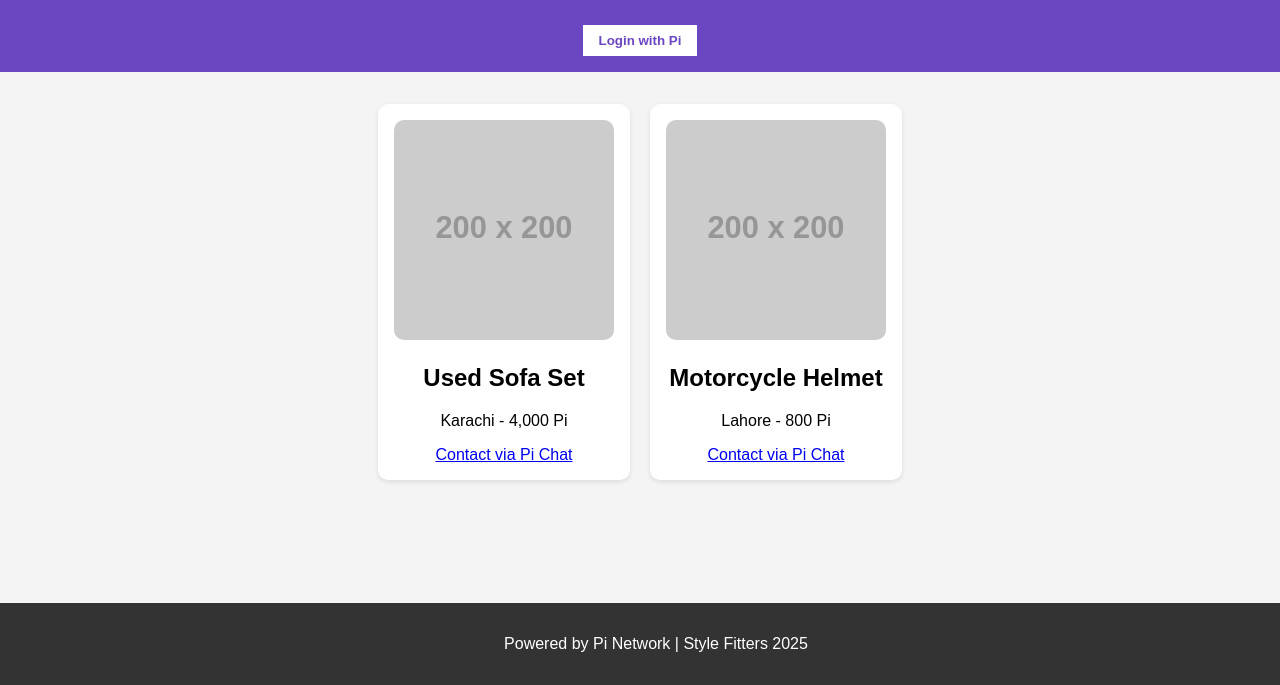
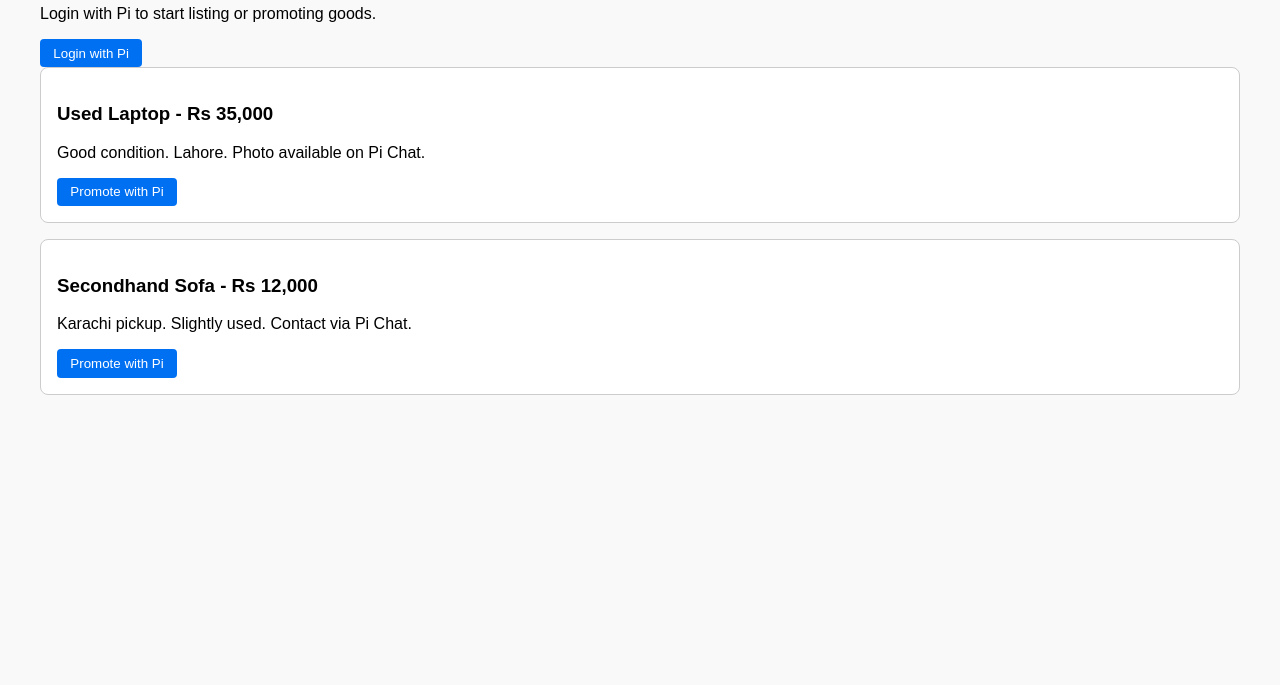
Before and after one commit to umer30-pi/pi-classifieds, a plain HTML site: page index.html in a window 1280 px wide. Shown: the part 115-800 px from the top of the page. Drawn offline with Linux system fonts and the light colour scheme; placeholder pictures from the web are drawn by us.

Commit message:
index.html

```diff
--- a/index.html
+++ b/index.html
@@ -1,44 +1,66 @@
-<!DOCTYPE html>
-<html lang="en">
+<!DOCTYPE html><html lang="en">
 <head>
-  <meta charset="UTF-8" />
-  <meta name="viewport" content="width=device-width, initial-scale=1.0"/>
+  <meta charset="UTF-8">
+  <meta name="viewport" content="width=device-width, initial-scale=1.0">
   <title>Style Fitters - Pi Classifieds</title>
-  <link rel="stylesheet" href="style.css">
+  <script src="https://sdk.minepi.com/pi-sdk.js"></script>
+  <style>
+    body { font-family: Arial, sans-serif; padding: 2em; background: #f9f9f9; }
+    .listing { border: 1px solid #ccc; border-radius: 8px; padding: 1em; margin-bottom: 1em; background: #fff; }
+    .btn { padding: 0.5em 1em; background: #0070f3; color: white; border: none; border-radius: 4px; cursor: pointer; }
+  </style>
 </head>
 <body>
-  <header>
-    <h1>Style Fitters</h1>
-    <p>Buy & Sell Secondhand Goods in Pakistan</p>
-    <button id="pi-login-btn">Login with Pi</button>
-  </header>
+  <h1>Style Fitters - Pi Classifieds</h1>
+  <p id="welcome">Login with Pi to start listing or promoting goods.</p>
+  <button class="btn" onclick="loginWithPi()">Login with Pi</button> <div id="listings">
+    <div class="listing">
+      <h3>Used Laptop - Rs 35,000</h3>
+      <p>Good condition. Lahore. Photo available on Pi Chat.</p>
+      <button class="btn" onclick="promoteListing('Used Laptop')">Promote with Pi</button>
+    </div>
+    <div class="listing">
+      <h3>Secondhand Sofa - Rs 12,000</h3>
+      <p>Karachi pickup. Slightly used. Contact via Pi Chat.</p>
+      <button class="btn" onclick="promoteListing('Secondhand Sofa')">Promote with Pi</button>
+    </div>
+  </div> <script>
+    let piUser = null;
 
-  <main>
-    <div class="product-list">
-      <div class="product-card">
-        <img src="https://via.placeholder.com/200" alt="Product Image">
-        <h2>Used Sofa Set</h2>
-        <p>Karachi - 4,000 Pi</p>
-        <a href="#">Contact via Pi Chat</a>
-      </div>
+    function loginWithPi() {
+      Pi.authenticate(['username'], function(authData) {
+        piUser = authData.user;
+        document.getElementById("welcome").innerText = `Welcome, @${piUser.username}`;
+      }, function(error) {
+        console.error(error);
+        alert("Pi login failed.");
+      });
+    }
 
-      <div class="product-card">
-        <img src="https://via.placeholder.com/200" alt="Product Image">
-        <h2>Motorcycle Helmet</h2>
-        <p>Lahore - 800 Pi</p>
-        <a href="#">Contact via Pi Chat</a>
-      </div>
-    </div>
-  </main>
-
-  <footer>
-    <p>Powered by Pi Network | Style Fitters 2025</p>
-  </footer>
-
-  <script>
-    document.getElementById("pi-login-btn").onclick = function() {
-      alert("Pi Login is Sandbox only for now.");
-    };
-  </script>
-</body>
+    function promoteListing(itemName) {
+      if (!piUser) {
+        alert("Please login with Pi first.");
+        return;
+      }
+      Pi.createPayment({
+        amount: 1,
+        memo: `Promote ${itemName}`,
+        metadata: { item: itemName }
+      }, {
+        onReadyForServerApproval: function(paymentId) {
+          console.log("Payment ready for server approval:", paymentId);
+        },
+        onReadyForServerCompletion: function(paymentId, txid) {
+          console.log("Payment complete:", paymentId, txid);
+          alert(`${itemName} promoted successfully!`);
+        },
+        onCancel: function(paymentId) {
+          alert("Payment cancelled.");
+        },
+        onError: function(error, paymentId) {
+          alert("Payment failed:", error);
+        }
+      });
+    }
+  </script></body>
 </html>
```
